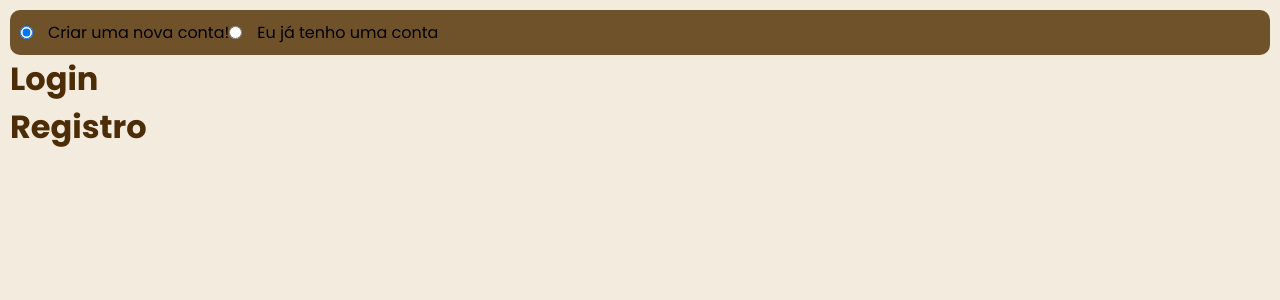
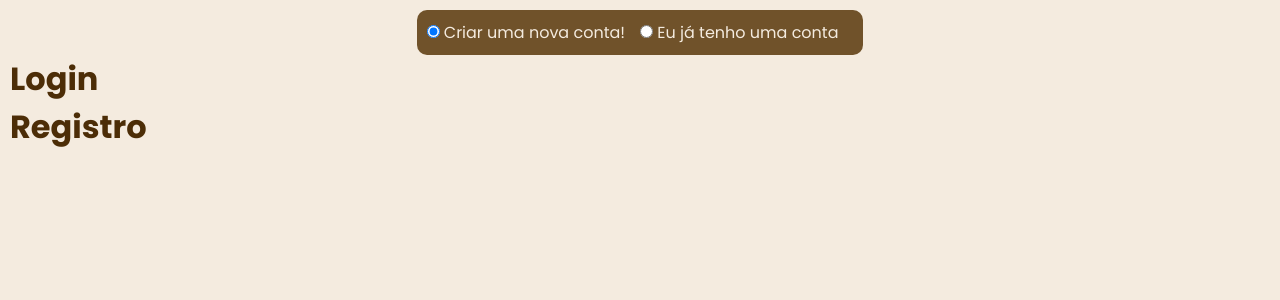
Before and after one commit to dfmrenato/businesspro, a PHP site: page /logon.html in a window 1280 px wide. Shown: the part 86-386 px from the top of the page. Run offline with PHP 8.4, Linux system fonts and the light colour scheme.

Commit message:
Mais melhorias

```diff
--- a/css/style.css
+++ b/css/style.css
@@ -167,9 +167,11 @@ body {
             padding: 10px;
             background-color: var(--cor-principal);
             border-radius: 10px;
+            max-width: fit-content;
 
-            input {
+            .Opcao {
                 margin-right: 15px;
+                color: var(--cor-esbranquiçada)
             }
         }
     }
--- a/logon.html
+++ b/logon.html
@@ -24,10 +24,14 @@
         <main>
             <!-- Seletor -->
             <div class="LogonSeletor">
-                <input type="radio" id="registrar" name="logon_seletor" value="Registrar" checked>
-                <label for="registrar">Criar uma nova conta!</label><br>
-                <input type="radio" id="logar" name="logon_seletor" value="Logar">
-                <label for="logar">Eu já tenho uma conta</label><br>
+                <div class="Opcao">
+                    <input type="radio" id="registrar" name="logon_seletor" value="Registrar" checked>
+                    <label for="registrar">Criar uma nova conta!</label>
+                </div>
+                <div class="Opcao">
+                    <input type="radio" id="logar" name="logon_seletor" value="Logar">
+                    <label for="logar">Eu já tenho uma conta</label><br>
+                </div>
             </div>
 
             <!-- Login-->
```
